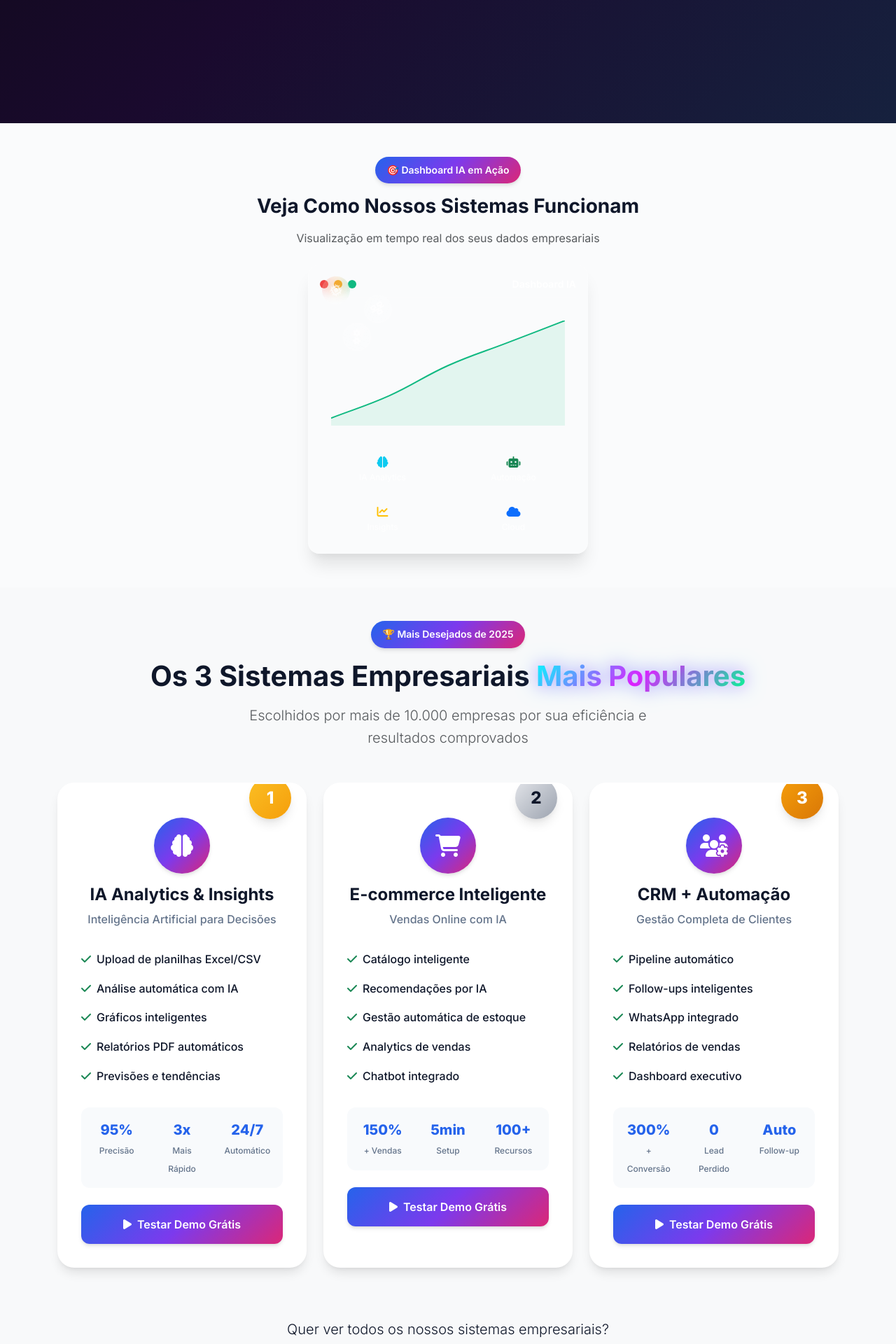
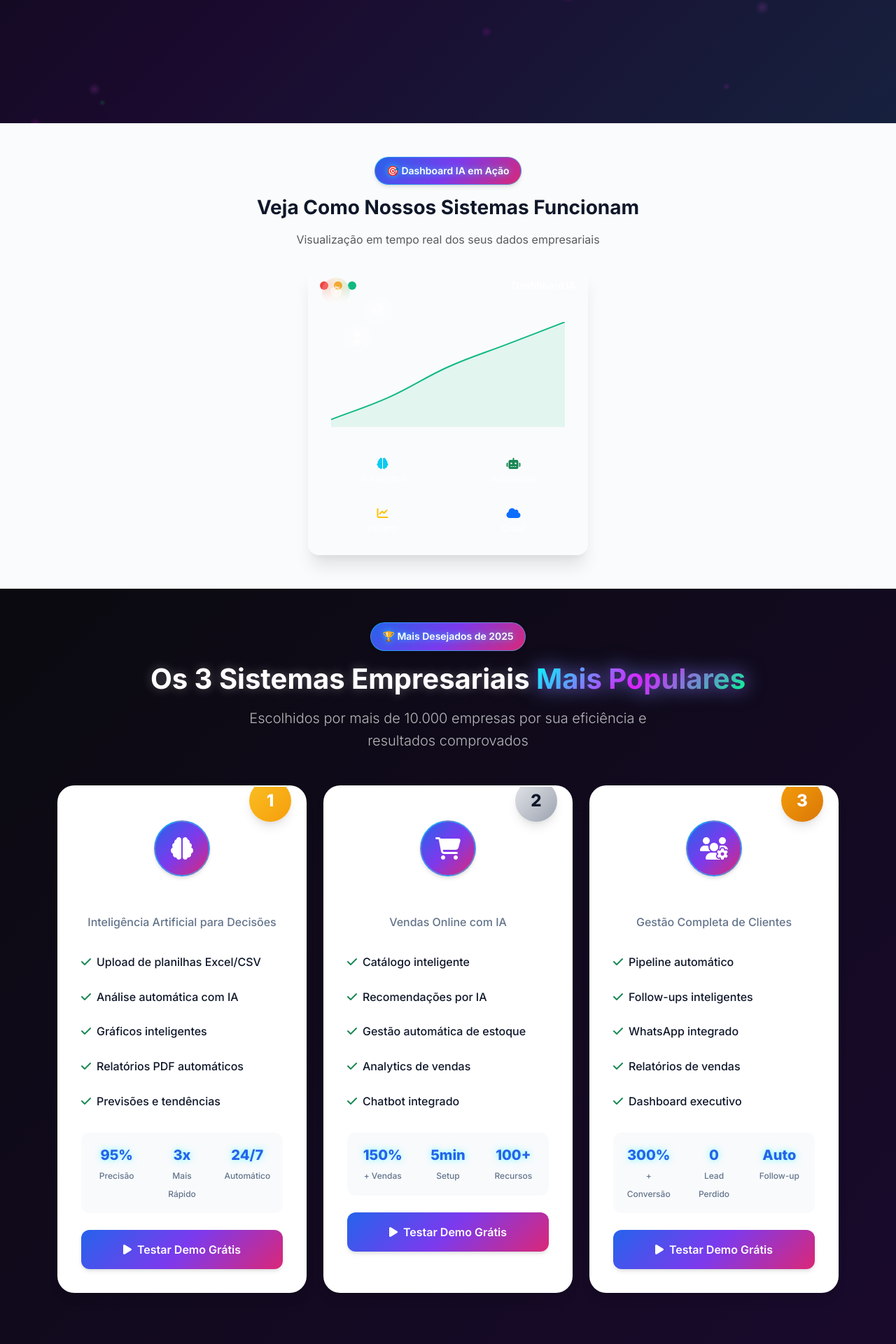
Before and after one commit to lsfrenzel/GLSystemsSite, a Flask app: page / in a window 1280 px wide. Shown: the part 720-2640 px from the top of the page at 70% size. Run offline with Flask 3, Linux system fonts and the light colour scheme; some libraries are stand-ins or nearby versions.

Commit message:
Apply a dark theme and interactive fluid animation to the main page
Replaces the light theme with a dark theme, includes a new simplified fluid animation script (`fluid-simple.js`) for the hero background, and adjusts pointer-events for better interaction within the hero container.

Replit-Commit-Author: Agent
Replit-Commit-Session-Id: 71e2849f-657f-44bc-a6e3-e48468e3d762
Replit-Commit-Checkpoint-Type: full_checkpoint
Replit-Commit-Screenshot-Url: https://storage.googleapis.com/screenshot-production-us-central1/3a3d4ef1-1b04-4954-bb84-1f56ddb1f6e8/71e2849f-657f-44bc-a6e3-e48468e3d762/RYsH40v

```diff
--- a/static/css/style.css
+++ b/static/css/style.css
@@ -150,7 +150,7 @@ body {
     height: 100%;
     z-index: 1;
     opacity: 0.8;
-    pointer-events: all;
+    pointer-events: auto;
     mix-blend-mode: screen;
     filter: blur(0.5px) brightness(1.2);
 }
@@ -158,6 +158,11 @@ body {
 .hero-container {
     position: relative;
     z-index: 2;
+    pointer-events: none;
+}
+
+.hero-container * {
+    pointer-events: auto;
 }
 
 .hero-background {
@@ -772,3 +777,114 @@ body {
         border: 2px solid #000;
     }
 }
+
+/* Dark Theme Styles for Main Page */
+.bg-dark {
+    background: linear-gradient(135deg, #0a0a0f 0%, #1a0a2e 100%) !important;
+    color: white;
+}
+
+.bg-dark h1, .bg-dark h2, .bg-dark h3, .bg-dark h4, .bg-dark h5, .bg-dark h6 {
+    color: white;
+    text-shadow: 0 0 15px rgba(255, 255, 255, 0.3);
+}
+
+.bg-dark .text-muted {
+    color: rgba(255, 255, 255, 0.7) !important;
+}
+
+.section-badge {
+    display: inline-block;
+    background: linear-gradient(135deg, rgba(0, 255, 255, 0.15) 0%, rgba(255, 0, 255, 0.15) 100%);
+    color: #00ffff;
+    padding: 0.5rem 1rem;
+    border-radius: 1.5rem;
+    font-size: 0.875rem;
+    font-weight: 600;
+    margin-bottom: 1rem;
+    border: 1px solid rgba(0, 255, 255, 0.4);
+    backdrop-filter: blur(15px);
+    box-shadow: 0 0 15px rgba(0, 255, 255, 0.3);
+    text-shadow: 0 0 10px rgba(0, 255, 255, 0.7);
+}
+
+.section-title {
+    color: white;
+    text-shadow: 0 0 20px rgba(255, 255, 255, 0.5);
+}
+
+.section-subtitle {
+    color: rgba(255, 255, 255, 0.8) !important;
+}
+
+.top-system-card {
+    background: linear-gradient(135deg, rgba(0, 0, 0, 0.7) 0%, rgba(26, 10, 46, 0.5) 100%);
+    border: 1px solid rgba(0, 255, 255, 0.3);
+    border-radius: 1rem;
+    padding: 2rem;
+    transition: all 0.3s ease;
+    backdrop-filter: blur(20px);
+    box-shadow: 0 0 30px rgba(0, 255, 255, 0.1);
+}
+
+.top-system-card:hover {
+    transform: translateY(-5px);
+    box-shadow: 0 0 40px rgba(0, 255, 255, 0.2);
+    border-color: rgba(0, 255, 255, 0.5);
+}
+
+.system-title {
+    color: #00ffff;
+    text-shadow: 0 0 15px rgba(0, 255, 255, 0.6);
+}
+
+.system-subtitle {
+    color: rgba(255, 255, 255, 0.8);
+}
+
+.system-features li {
+    color: rgba(255, 255, 255, 0.9);
+    margin-bottom: 0.5rem;
+}
+
+.rank-badge {
+    background: linear-gradient(135deg, #00ffff 0%, #ff00ff 100%);
+    color: #000;
+    border-radius: 50%;
+    width: 50px;
+    height: 50px;
+    display: flex;
+    align-items: center;
+    justify-content: center;
+    position: absolute;
+    top: -10px;
+    right: -10px;
+    font-weight: bold;
+    box-shadow: 0 0 20px rgba(0, 255, 255, 0.5);
+}
+
+.system-icon {
+    background: linear-gradient(135deg, rgba(0, 255, 255, 0.2) 0%, rgba(255, 0, 255, 0.2) 100%);
+    border: 2px solid rgba(0, 255, 255, 0.4);
+    border-radius: 50%;
+    width: 80px;
+    height: 80px;
+    display: flex;
+    align-items: center;
+    justify-content: center;
+    margin: 0 auto 1rem;
+    color: #00ffff;
+    font-size: 2rem;
+    box-shadow: 0 0 20px rgba(0, 255, 255, 0.3);
+}
+
+.stat-mini {
+    color: rgba(255, 255, 255, 0.9);
+}
+
+.stat-mini strong {
+    color: #00ffff;
+    text-shadow: 0 0 10px rgba(0, 255, 255, 0.6);
+    display: block;
+    font-size: 1.2rem;
+}
--- a/static/js/fluid-animation.js
+++ b/static/js/fluid-animation.js
@@ -172,7 +172,7 @@ class FluidAnimation {
             if (!keywords) return source;
             let keywordsString = "";
             keywords.forEach((keyword) => {
-                keywordsString += "#define " + keyword + "\\n";
+                keywordsString += "#define " + keyword + "\n";
             });
             return keywordsString + source;
         };
--- /dev/null
+++ b/static/js/fluid-simple.js
@@ -0,0 +1,165 @@
+// Simplified Fluid Animation for Hero Background
+class SimpleFluidAnimation {
+    constructor(canvas) {
+        this.canvas = canvas;
+        this.ctx = canvas.getContext('2d');
+        this.particles = [];
+        this.mouse = { x: 0, y: 0, isMoving: false };
+
+        this.resizeCanvas();
+        this.initParticles();
+        this.setupEvents();
+        this.animate();
+    }
+
+    resizeCanvas() {
+        const rect = this.canvas.getBoundingClientRect();
+        this.canvas.width = rect.width;
+        this.canvas.height = rect.height;
+    }
+
+    initParticles() {
+        this.particles = [];
+        const particleCount = 50;
+
+        for (let i = 0; i < particleCount; i++) {
+            this.particles.push({
+                x: Math.random() * this.canvas.width,
+                y: Math.random() * this.canvas.height,
+                vx: (Math.random() - 0.5) * 2,
+                vy: (Math.random() - 0.5) * 2,
+                size: Math.random() * 3 + 1,
+                color: this.getRandomNeonColor(),
+                opacity: Math.random() * 0.8 + 0.2,
+                life: 1.0
+            });
+        }
+    }
+
+    getRandomNeonColor() {
+        const neonColors = [
+            'rgba(0, 255, 255, ',    // Cyan
+            'rgba(255, 0, 255, ',    // Magenta
+            'rgba(0, 255, 64, ',     // Green
+            'rgba(255, 64, 255, ',   // Pink
+            'rgba(64, 200, 255, ',   // Blue
+            'rgba(255, 255, 0, ',    // Yellow
+            'rgba(200, 0, 255, '     // Purple
+        ];
+        return neonColors[Math.floor(Math.random() * neonColors.length)];
+    }
+
+    setupEvents() {
+        this.canvas.addEventListener('mousemove', (e) => {
+            const rect = this.canvas.getBoundingClientRect();
+            this.mouse.x = e.clientX - rect.left;
+            this.mouse.y = e.clientY - rect.top;
+            this.mouse.isMoving = true;
+
+            // Create particles at mouse position
+            this.createMouseParticle(this.mouse.x, this.mouse.y);
+        });
+
+        this.canvas.addEventListener('mouseleave', () => {
+            this.mouse.isMoving = false;
+        });
+
+        window.addEventListener('resize', () => {
+            this.resizeCanvas();
+            this.initParticles();
+        });
+    }
+
+    createMouseParticle(x, y) {
+        // Add particles near mouse
+        for (let i = 0; i < 3; i++) {
+            this.particles.push({
+                x: x + (Math.random() - 0.5) * 50,
+                y: y + (Math.random() - 0.5) * 50,
+                vx: (Math.random() - 0.5) * 6,
+                vy: (Math.random() - 0.5) * 6,
+                size: Math.random() * 8 + 2,
+                color: this.getRandomNeonColor(),
+                opacity: 1.0,
+                life: 1.0
+            });
+        }
+
+        // Keep particle count reasonable
+        if (this.particles.length > 150) {
+            this.particles.splice(0, this.particles.length - 150);
+        }
+    }
+
+    updateParticles() {
+        for (let i = this.particles.length - 1; i >= 0; i--) {
+            const particle = this.particles[i];
+
+            // Update position
+            particle.x += particle.vx;
+            particle.y += particle.vy;
+
+            // Add some drift
+            particle.vx *= 0.995;
+            particle.vy *= 0.995;
+
+            // Fade out
+            particle.life *= 0.998;
+            particle.opacity = particle.life;
+
+            // Bounce off edges
+            if (particle.x < 0 || particle.x > this.canvas.width) {
+                particle.vx *= -0.8;
+            }
+            if (particle.y < 0 || particle.y > this.canvas.height) {
+                particle.vy *= -0.8;
+            }
+
+            // Remove dead particles
+            if (particle.life < 0.01) {
+                this.particles.splice(i, 1);
+            }
+        }
+    }
+
+    drawParticles() {
+        this.ctx.clearRect(0, 0, this.canvas.width, this.canvas.height);
+
+        for (const particle of this.particles) {
+            this.ctx.globalAlpha = particle.opacity;
+
+            // Create gradient for glow effect
+            const gradient = this.ctx.createRadialGradient(
+                particle.x, particle.y, 0,
+                particle.x, particle.y, particle.size * 3
+            );
+
+            gradient.addColorStop(0, particle.color + particle.opacity + ')');
+            gradient.addColorStop(0.5, particle.color + (particle.opacity * 0.5) + ')');
+            gradient.addColorStop(1, particle.color + '0)');
+
+            this.ctx.fillStyle = gradient;
+
+            this.ctx.beginPath();
+            this.ctx.arc(particle.x, particle.y, particle.size * 3, 0, Math.PI * 2);
+            this.ctx.fill();
+        }
+
+        this.ctx.globalAlpha = 1.0;
+    }
+
+    animate() {
+        this.updateParticles();
+        this.drawParticles();
+        requestAnimationFrame(() => this.animate());
+    }
+}
+
+// Initialize when DOM is ready
+document.addEventListener('DOMContentLoaded', () => {
+    const canvas = document.getElementById('fluid-background');
+    if (canvas) {
+        console.log('Initializing simple fluid animation...');
+        new SimpleFluidAnimation(canvas);
+    }
+});
--- a/templates/index.html
+++ b/templates/index.html
@@ -122,7 +122,7 @@
 </section>
 
 <!-- Top 3 Systems 2025 Section -->
-<section id="top-systems" class="py-5 bg-light">
+<section id="top-systems" class="py-5 bg-dark">
     <div class="container">
         <div class="text-center mb-5">
             <span class="section-badge">🏆 Mais Desejados de 2025</span>
@@ -436,7 +436,7 @@
 {% endblock %}
 
 {% block scripts %}
-<script src="{{ url_for('static', filename='js/fluid-animation.js') }}"></script>
+<script src="{{ url_for('static', filename='js/fluid-simple.js') }}"></script>
 <script>
 // Hero chart animation
 document.addEventListener('DOMContentLoaded', function() {
```
Also changed, not shown: 1 other file.
